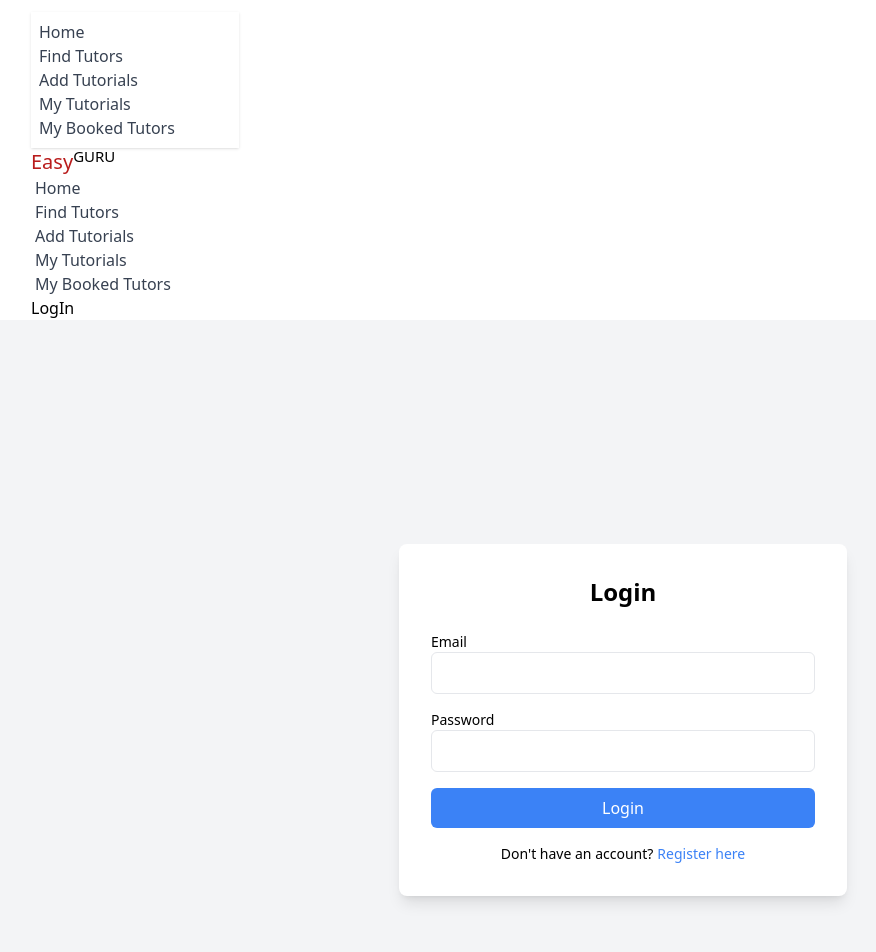
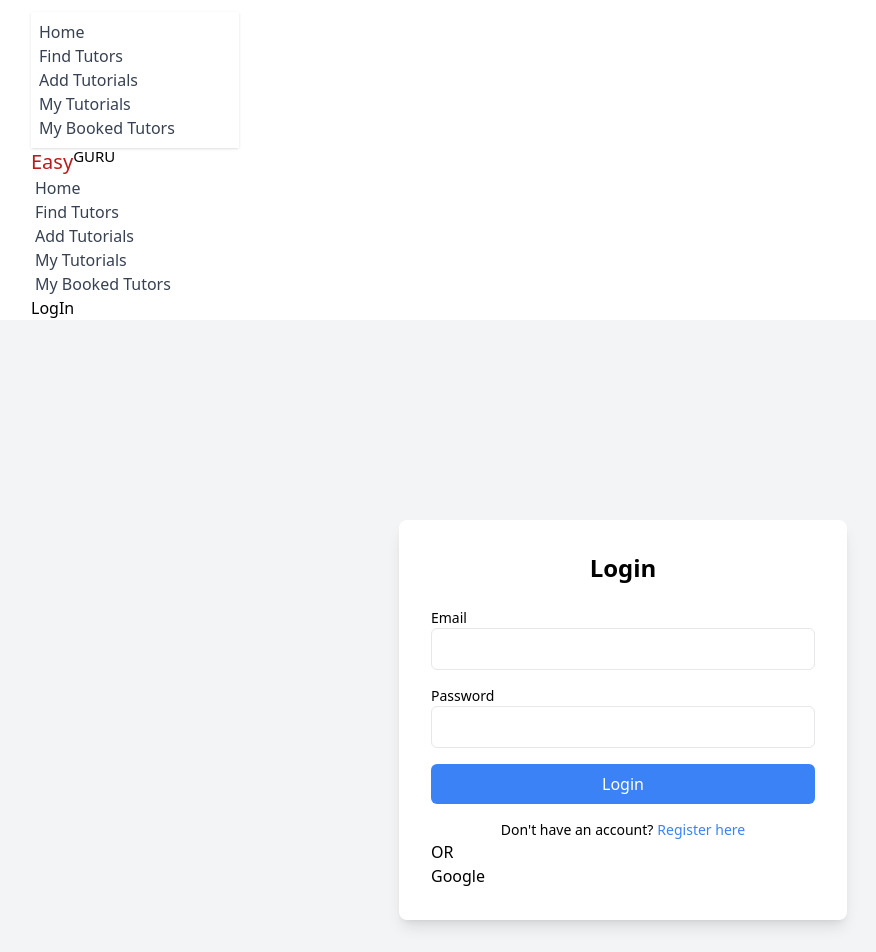
Before and after one commit to mdriyajulislamakash11/Learn-Language-Tutorial-Project-client-site, a React (Vite) app: page /login in a window 1280 px wide. Shown: the top 952 px of the page, without its empty margins (17-893 px from the left). Built offline with nearby package versions, Linux system fonts and the light colour scheme; no server answers.

Commit message:
sosial login done

```diff
--- a/src/Auth/AuthProvaide.jsx
+++ b/src/Auth/AuthProvaide.jsx
@@ -1,19 +1,28 @@
 // src/auth/AuthProvider.jsx
 
-import React, { createContext, useEffect, useState } from "react";
+import { createContext, useEffect, useState } from "react";
 import {
   createUserWithEmailAndPassword,
+  GoogleAuthProvider,
   onAuthStateChanged,
   signInWithEmailAndPassword,
+  signInWithPopup,
   signOut,
 } from "firebase/auth";
 import { auth } from "./firebase.init";
+
 
 export const AuthContext = createContext(null);
 
 const AuthProvider = ({ children }) => {
   const [user, setUser] = useState(null);
   const [loading, setLoading] = useState(true);
+  const provider = new GoogleAuthProvider();
+
+  const googleLogin = () => {
+    setLoading(true)
+    return signInWithPopup(auth, provider);
+  };
 
   const logInUser = (email, password) => {
     setLoading(true);
@@ -33,7 +42,7 @@ const AuthProvider = ({ children }) => {
   // observe user state
   useEffect(() => {
     const unsubscribe = onAuthStateChanged(auth, (currentUser) => {
-        console.log(currentUser)
+      console.log(currentUser);
       setUser(currentUser);
       setLoading(false);
     });
@@ -46,6 +55,7 @@ const AuthProvider = ({ children }) => {
     logOut,
     loading,
     logInUser,
+    googleLogin,
     registerUser,
   };
 
--- a/src/pages/AddTutorials.jsx
+++ b/src/pages/AddTutorials.jsx
@@ -15,7 +15,7 @@ const AddTutorials = () => {
     const language = form.language.value;
     const price = form.price.value;
     const description = form.description.value;
-    const review = 0;
+    const review = form.review.value;
 
     const tutorial = {
       name,
--- a/src/pages/Login.jsx
+++ b/src/pages/Login.jsx
@@ -1,12 +1,19 @@
-import { useContext, useState } from 'react';
-import { useNavigate } from 'react-router-dom';
-import { AuthContext } from '../Auth/AuthProvaide';
-
+import { useContext, useState } from "react";
+import { useNavigate } from "react-router-dom";
+import { AuthContext } from "../Auth/AuthProvaide";
 
 const Login = () => {
   const [error, setError] = useState("");
-  const {logInUser} = useContext(AuthContext)
+  const { logInUser, googleLogin } = useContext(AuthContext);
   const navigate = useNavigate();
+
+  const handleGoogle = () => {
+    googleLogin().then((result) => {
+      console.log(result.user);
+      alert("Google Login Successful!");
+      navigate("/");
+    });
+  };
 
   const handleLogin = (e) => {
     e.preventDefault();
@@ -14,13 +21,13 @@ const Login = () => {
     const email = form.email.value;
     const password = form.password.value;
 
-    logInUser( email, password)
-      .then(result => {
+    logInUser(email, password)
+      .then((result) => {
         console.log(result.user);
         setError("");
         navigate("/"); // redirect after login
       })
-      .catch(err => {
+      .catch((err) => {
         console.error(err.message);
         setError("Invalid email or password");
       });
@@ -58,10 +65,20 @@ const Login = () => {
           </button>
         </form>
 
-          <p className="text-sm text-center mt-4">
+        <p className="text-sm text-center mt-4">
           Don't have an account?
-          <a href="/register" className="text-blue-500 hover:underline ml-1">Register here</a>
+          <a href="/register" className="text-blue-500 hover:underline ml-1">
+            Register here
+          </a>
         </p>
+
+        {/* goggle login */}
+        <p className="divider"> OR </p>
+        <div>
+          <button className="btn" onClick={handleGoogle}>
+            Google
+          </button>
+        </div>
       </div>
     </div>
   );
```
